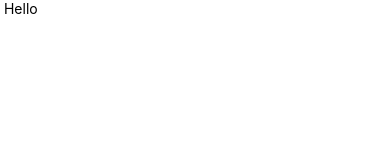
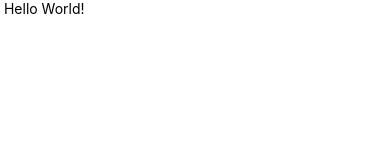
Before and after one commit to mkinnow8/bitriseCICD, a React Native app: screen / in a window 390 px wide. Shown: the top 160 px of the page. Built offline with nearby package versions, Linux system fonts and the light colour scheme.

Commit message:
Changed TO Hello World

```diff
--- a/App.tsx
+++ b/App.tsx
@@ -4,7 +4,7 @@ import {SafeAreaView, StyleSheet, Text} from 'react-native';
 function App(): React.JSX.Element {
   return (
     <SafeAreaView>
-      <Text> Hello </Text>
+      <Text> Hello World! </Text>
     </SafeAreaView>
   );
 }
```
